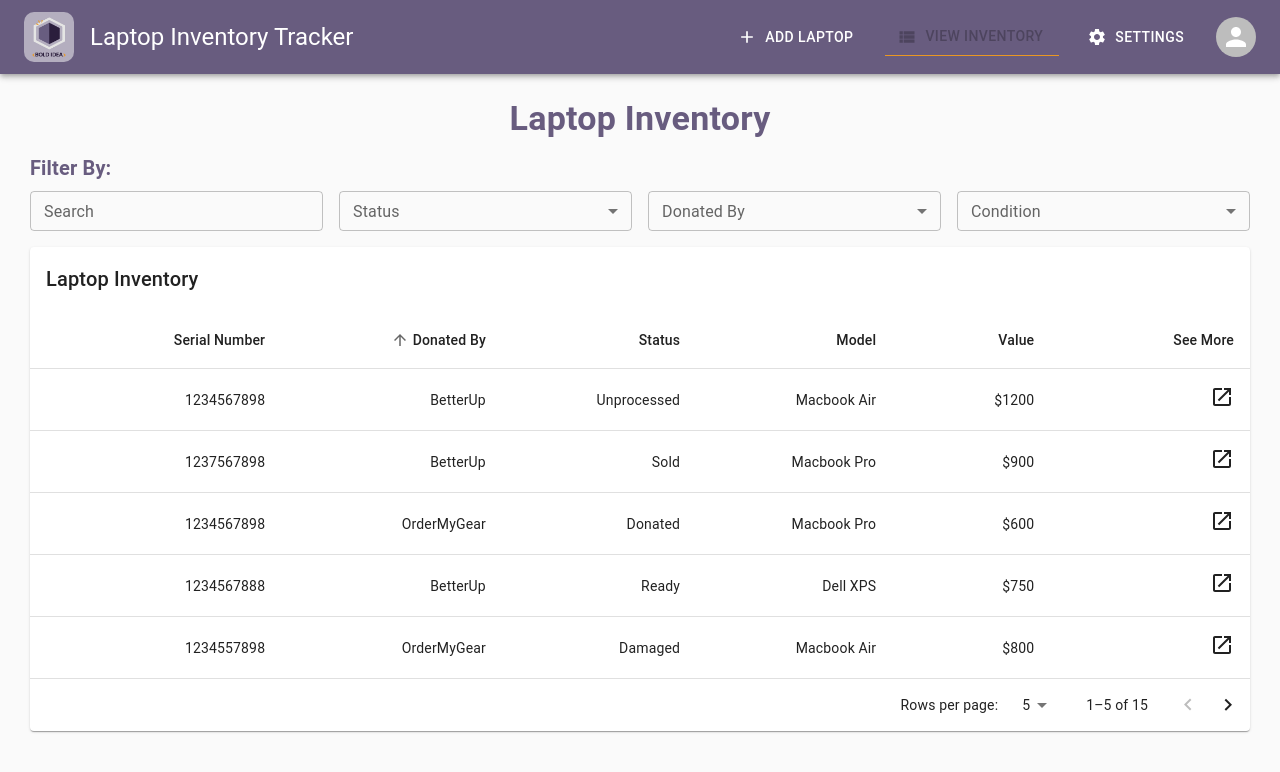
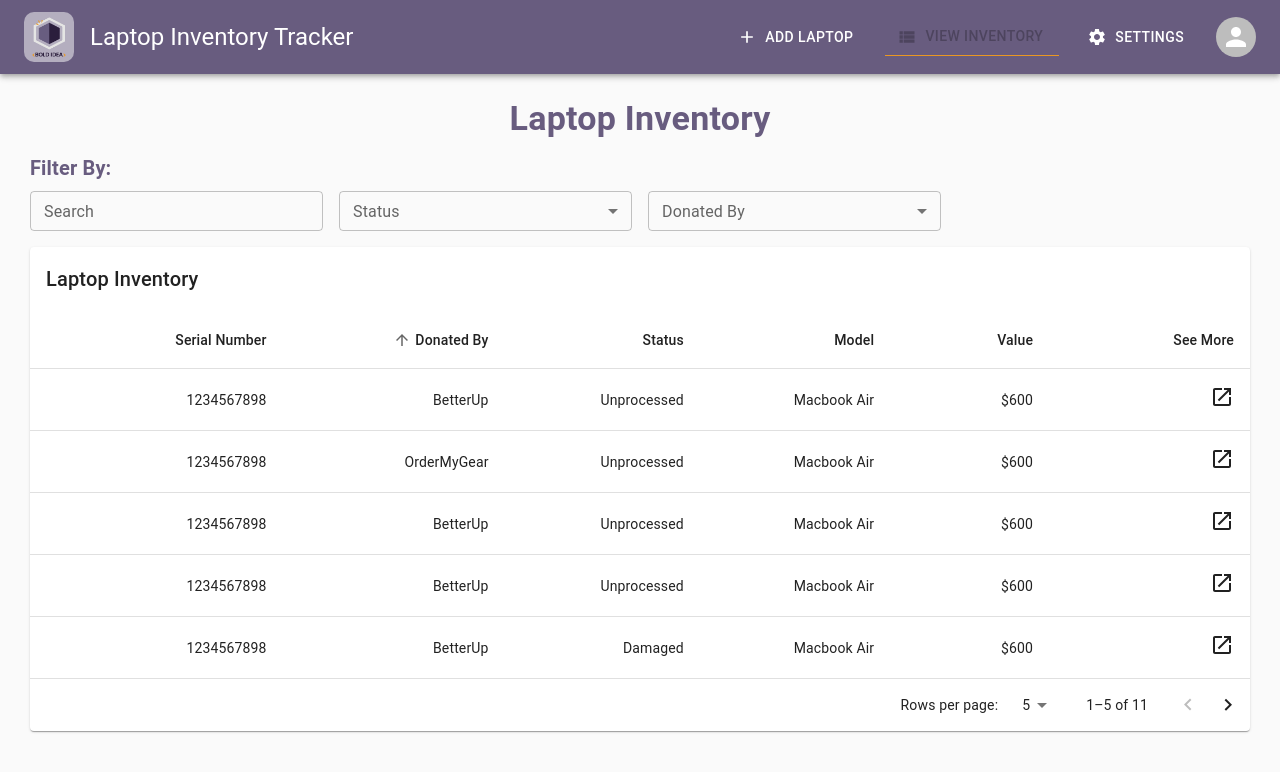
Before and after one commit to brykek/bold-idea-laptop-tracker, a React (Create React App) app: page /inventory in a window 1280 px wide. Shown: the top 772 px of the page. Built offline with nearby package versions, Linux system fonts and the light colour scheme.

Commit message:
Inventory page updates.

```diff
--- a/src/components/FilterFields.js
+++ b/src/components/FilterFields.js
@@ -12,24 +12,17 @@
 } from '@mui/material';
 
 function FilterFields(props) {
-    const [formData, setFormData] = useState(props.laptopData || {
-        status: '',
-        donor: '',
-        condition: '',
-    });
+    const [q, setQ] = useState("");
+    const [status, setStatus] = useState("");
+    const [donor, setDonor] = useState("");
     const options = {
         status: ['UNPROCESSED', 'DONATED', 'READY', 'INTERNAL', 'RECYCLE', 'REINSTALL', 'SOLD'],
         donor: ['BetterUP', 'OrderMyGear'],
         condition: ['A', 'B', 'C'],
     };
 
-    function handleInputChange(value, field) {
-        const updatedData = { ...formData };
-        updatedData[field] = value;
-        setFormData(updatedData);
-    }
+    return (
 
-    return (
         <>
             <Typography variant='h6' sx={{ color: 'primary.main', fontWeight: 'bold', }} gutterBottom >Filter By:</Typography>
             <Box sx={{ display: 'grid', gap: 2, mb: 2, gridTemplateColumns: 'repeat(4, 1fr)' }} >
@@ -37,7 +30,8 @@
                     id='search'
                     label='Search'
                     size='small'
-                    onChange={(event) => handleInputChange(event.target.value, 'Search')}
+                    value={q}
+                    onChange={(e) => setQ(e.target.value)}
                 />
             <FormControl size='small' >
                     <InputLabel id='status-select-label'>Status</InputLabel>
@@ -45,10 +39,10 @@
                         required
                         labelId='status-select-label'
                         id='status-select'
-                        value={formData.status}
+                        value={status}
                         label='Status'
-                        onChange={(event) => handleInputChange(event.target.value, 'status')}
-                    >
+                        onChange={(e) => setStatus(e.target.value)}
+                        >
                         {options.status.map(option => (
                             <MenuItem value={option}>{option}</MenuItem>
                         ))}
@@ -60,31 +54,15 @@
                         required
                         labelId='donor-select-label'
                         id='donor-select'
-                        value={formData.donor}
+                        value={donor}
                         label='Donated By'
-                        onChange={(event) => handleInputChange(event.target.value, 'donor')}
+                        onChange={(e) => setDonor(e.target.value)}
                     >
                         {options.donor.map(option => (
                             <MenuItem value={option}>{option}</MenuItem>
                         ))}
                     </Select>
                 </FormControl>
-                <FormControl size='small' >
-                    <InputLabel id='condition-select-label'>Condition</InputLabel>
-                    <Select
-                        required
-                        labelId='condition-select-label'
-                        id='condition-select'
-                        value={formData.condition}
-                        label='Condition'
-                        onChange={(event) => handleInputChange(event.target.value, 'condition')}
-                    >
-                        {options.condition.map(option => (
-                            <MenuItem value={option}>{option}</MenuItem>
-                        ))}
-                    </Select>
-                </FormControl>
-
             </Box>
         </>
     );
--- a/src/components/LaptopTable.js
+++ b/src/components/LaptopTable.js
@@ -16,29 +16,95 @@
 import { visuallyHidden } from '@mui/utils';
 import OpenInNewIcon from '@mui/icons-material/OpenInNew';
 
+const dummyLaptopData =  [
+    {
+        serialNum: '1234567898',
+        originalDonor: 'BetterUp',
+        status: "Unprocessed",
+        model: "Macbook Air",
+        value: 600
+    },
+    {
+      serialNum: '1234567898',
+      originalDonor: 'OrderMyGear',
+      status: "Unprocessed",
+      model: "Macbook Air",
+      value: 600
+    },    {
+      serialNum: '1234567898',
+      originalDonor: 'BetterUp',
+      status: "Unprocessed",
+      model: "Macbook Air",
+      value: 600
+  },    {
+      serialNum: '1234567898',
+      originalDonor: 'BetterUp',
+      status: "Unprocessed",
+      model: "Macbook Air",
+      value: 600
+    },    {
+      serialNum: '1234567898',
+      originalDonor: 'BetterUp',
+      status: "Damaged",
+      model: "Macbook Air",
+      value: 600
+    },    {
+      serialNum: '1234560898',
+      originalDonor: 'BetterUp',
+      status: "Donated",
+      model: "Macbook Pro",
+      value: 900
+    },    {
+      serialNum: '1234567898',
+      originalDonor: 'BetterUp',
+      status: "Unprocessed",
+      model: "Macbook Pro",
+      value: 600
+    },    {
+      serialNum: '1234777898',
+      originalDonor: 'BetterUp',
+      status: "Unprocessed",
+      model: "Macbook Pro",
+      value: 400
+    },    {
+      serialNum: '1234567898',
+      originalDonor: 'OrderMyGear',
+      status: "Donated",
+      model: "Macbook Air",
+      value: 600
+    },    {
+      serialNum: '1234567598',
+      originalDonor: 'BetterUp',
+      status: "Sold",
+      model: "Dell XPS",
+      value: 1200
+    },    {
+      serialNum: '1334567898',
+      originalDonor: 'OrderMyGear',
+      status: "Sold",
+      model: "Macbook Air",
+      value: 700
+    }
+]
 
-function createData(serialNum, originalDonor, status, model, value) {
-    return { serialNum, originalDonor, status, model, value };
-  }
+  // const rows = [
+  //   createData('1234567898', "BetterUp", "Unprocessed", "Macbook Air", 1200),
+  //   createData('1237567898', "BetterUp", "Sold", "Macbook Pro", 900),
+  //   createData('1234567898', "OrderMyGear", "Donated", "Macbook Pro", 600),
+  //   createData('1234567888', "BetterUp", "Ready", "Dell XPS", 750),
+  //   createData('1234557898', "OrderMyGear", "Damaged", "Macbook Air", 800),
+  //   createData('1234557898', "OrderMyGear", "Unprocessed", "Macbook Air", 800),
+  //   createData('1234557898', "OrderMyGear", "Unprocessed", "Macbook Air", 800),
+  //   createData('1234557898', "OrderMyGear", "Unprocessed", "Macbook Air", 800),
+  //   createData('1234557898', "OrderMyGear", "Unprocessed", "Macbook Air", 800),
+  //   createData('1234557898', "OrderMyGear", "Unprocessed", "Macbook Air", 800),
+  //   createData('1234557898', "OrderMyGear", "Unprocessed", "Macbook Air", 800),
+  //   createData('1234557898', "OrderMyGear", "Unprocessed", "Macbook Air", 800),
+  //   createData('1234557898', "OrderMyGear", "Unprocessed", "Macbook Air", 800),
+  //   createData('1234557898', "OrderMyGear", "Unprocessed", "Macbook Air", 800),
+  //   createData('1234557898', "OrderMyGear", "Unprocessed", "Macbook Air", 800),
 
-  const rows = [
-    createData('1234567898', "BetterUp", "Unprocessed", "Macbook Air", 1200),
-    createData('1237567898', "BetterUp", "Sold", "Macbook Pro", 900),
-    createData('1234567898', "OrderMyGear", "Donated", "Macbook Pro", 600),
-    createData('1234567888', "BetterUp", "Ready", "Dell XPS", 750),
-    createData('1234557898', "OrderMyGear", "Damaged", "Macbook Air", 800),
-    createData('1234557898', "OrderMyGear", "Unprocessed", "Macbook Air", 800),
-    createData('1234557898', "OrderMyGear", "Unprocessed", "Macbook Air", 800),
-    createData('1234557898', "OrderMyGear", "Unprocessed", "Macbook Air", 800),
-    createData('1234557898', "OrderMyGear", "Unprocessed", "Macbook Air", 800),
-    createData('1234557898', "OrderMyGear", "Unprocessed", "Macbook Air", 800),
-    createData('1234557898', "OrderMyGear", "Unprocessed", "Macbook Air", 800),
-    createData('1234557898', "OrderMyGear", "Unprocessed", "Macbook Air", 800),
-    createData('1234557898', "OrderMyGear", "Unprocessed", "Macbook Air", 800),
-    createData('1234557898', "OrderMyGear", "Unprocessed", "Macbook Air", 800),
-    createData('1234557898', "OrderMyGear", "Unprocessed", "Macbook Air", 800),
-
-  ];
+  // ];
 
 function descendingComparator(a, b, orderBy) {
   if (b[orderBy] < a[orderBy]) {
@@ -110,12 +176,10 @@
 ];
 
 function EnhancedTableHead(props) {
-  const {order, orderBy, onRequestSort } =
-    props;
+  const {order, orderBy, onRequestSort } = props;
   const createSortHandler = (property) => (event) => {
     onRequestSort(event, property);
   };
-
   return (
     <TableHead>
       <TableRow>
@@ -210,7 +274,7 @@
 
   const handleSelectAllClick = (event) => {
     if (event.target.checked) {
-      const newSelected = rows.map((n) => n.name);
+      const newSelected = dummyLaptopData.map((n) => n.serialNum);
       setSelected(newSelected);
       return;
     }
@@ -231,7 +295,7 @@
 
   // Avoid a layout jump when reaching the last page with empty rows.
   const emptyRows =
-    page > 0 ? Math.max(0, (1 + page) * rowsPerPage - rows.length) : 0;
+    page > 0 ? Math.max(0, (1 + page) * rowsPerPage - dummyLaptopData.length) : 0;
 
   return (
     <Box sx={{ width: '100%' }}>
@@ -249,12 +313,12 @@
               orderBy={orderBy}
               onSelectAllClick={handleSelectAllClick}
               onRequestSort={handleRequestSort}
-              rowCount={rows.length}
+              rowCount={dummyLaptopData.length}
             />
             <TableBody>
               {/* if you don't need to support IE11, you can replace the `stableSort` call with:
                  rows.slice().sort(getComparator(order, orderBy)) */}
-              {stableSort(rows, getComparator(order, orderBy))
+              {stableSort(dummyLaptopData, getComparator(order, orderBy))
                 .slice(page * rowsPerPage, page * rowsPerPage + rowsPerPage)
                 .map((row, index) => {
                   const labelId = `enhanced-table-checkbox-${index}`;
@@ -297,7 +361,7 @@
         <TablePagination
           rowsPerPageOptions={[5, 10, 25]}
           component="div"
-          count={rows.length}
+          count={dummyLaptopData.length}
           rowsPerPage={rowsPerPage}
           page={page}
           onPageChange={handleChangePage}
```
